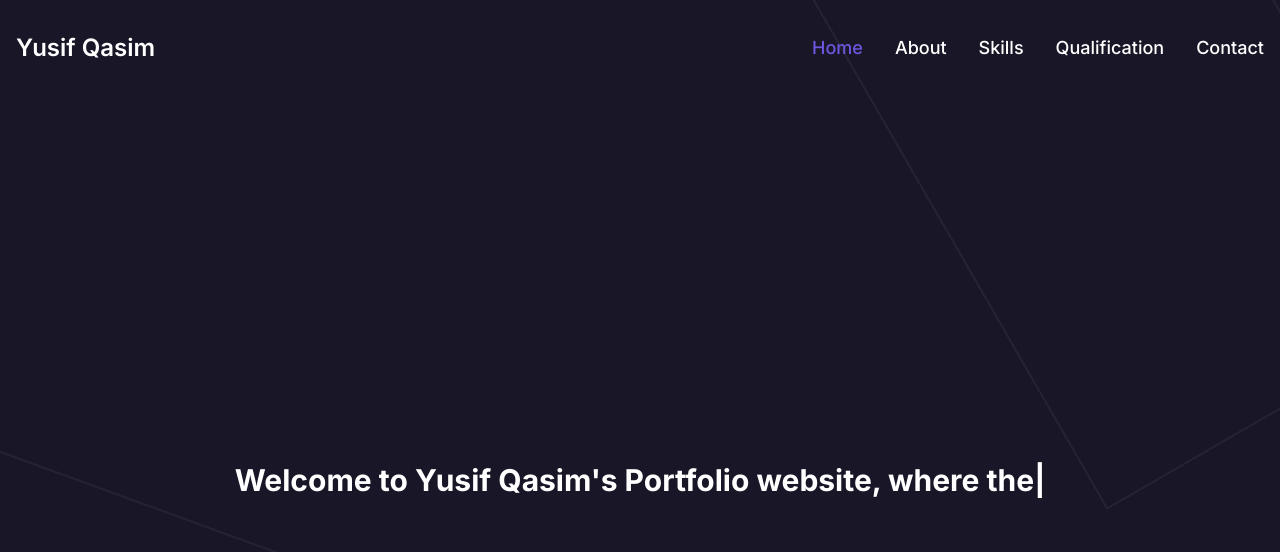
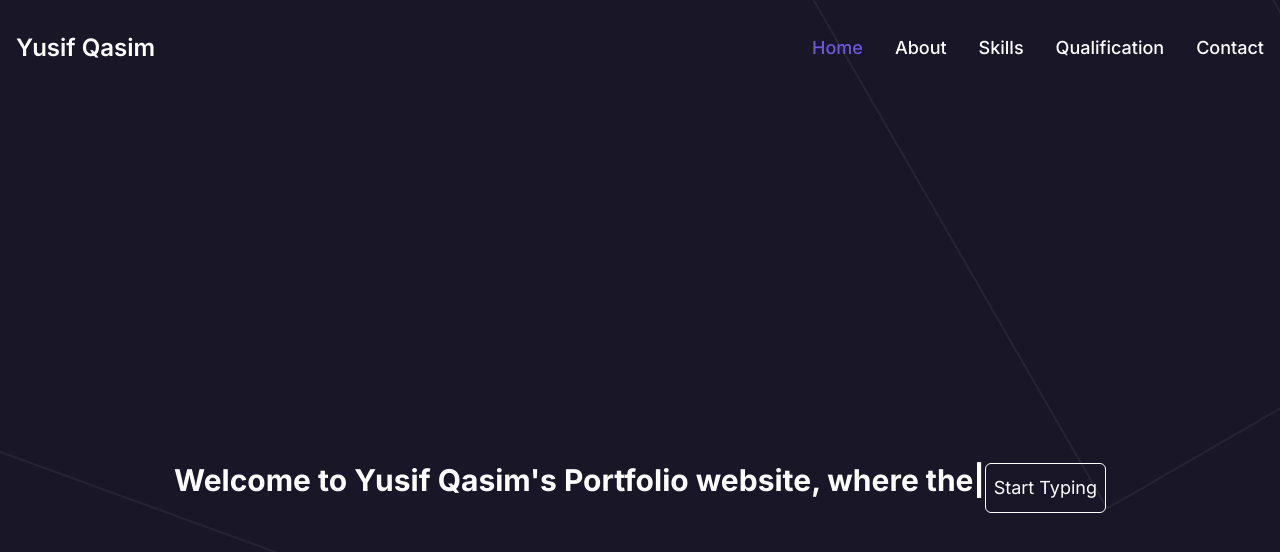
Before and after one commit to YousifQesim/portfolio, a Next.js app: page / in a window 1280 px wide. Shown: the top 552 px of the page. Built offline with nearby package versions, Linux system fonts and the light colour scheme.

Commit message:
check the intro2

```diff
--- a/src/components/IntroAnimation.js
+++ b/src/components/IntroAnimation.js
@@ -1,9 +1,10 @@
-import { useState, useEffect } from 'react';
+import React, { useState, useEffect } from 'react';
 import { motion } from 'framer-motion';
 
 const IndexPage = () => {
   const [typedText, setTypedText] = useState('');
-  const text = "Welcome to Yusif Qasim's Portfolio website, where the fusion of creativity and technology takes center stage.";
+  const text =
+    "Welcome to Yusif Qasim's Portfolio website, where the fusion of creativity and technology takes center stage.";
   const audio = new Audio('/keyboard-sound.mp3'); // Create a new audio object
 
   useEffect(() => {
@@ -14,14 +15,24 @@ const IndexPage = () => {
       if (currentIndex > text.length) {
         clearInterval(interval);
       } else {
+        audio.currentTime = 0; // Reset audio to the beginning before playing
         audio.play().catch(error => {
-          // Autoplay was prevented, so we need to handle it here
-          console.warn('Autoplay was prevented. Please interact with the page to enable audio playback.', error);
+          console.warn('Audio playback error.', error);
         });
       }
     }, 100); // Adjust the speed of typing here (in milliseconds)
-    return () => clearInterval(interval);
+
+    return () => {
+      clearInterval(interval);
+    };
   }, []);
+
+  const handleStartTyping = () => {
+    audio.currentTime = 0; // Reset audio to the beginning before playing
+    audio.play().catch(error => {
+      console.warn('Audio playback error.', error);
+    });
+  };
 
   return (
     <div className="flex justify-center items-center h-screen">
@@ -41,6 +52,9 @@ const IndexPage = () => {
           |
         </motion.span>
       </motion.div>
+      <button onClick={handleStartTyping} className="text-white mt-4 border border-white p-2 rounded-md">
+        Start Typing
+      </button>
     </div>
   );
 };
```
